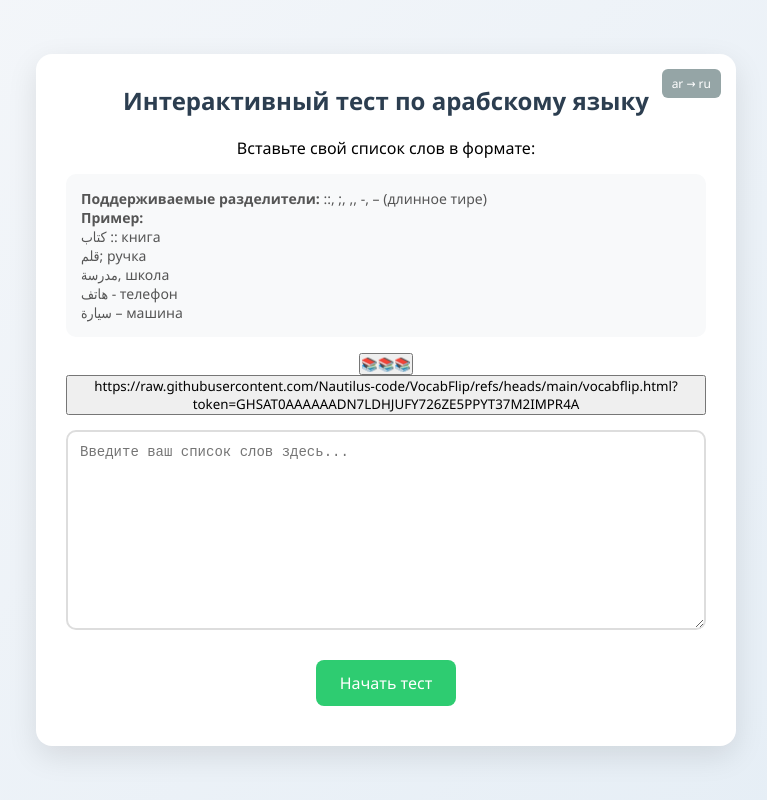
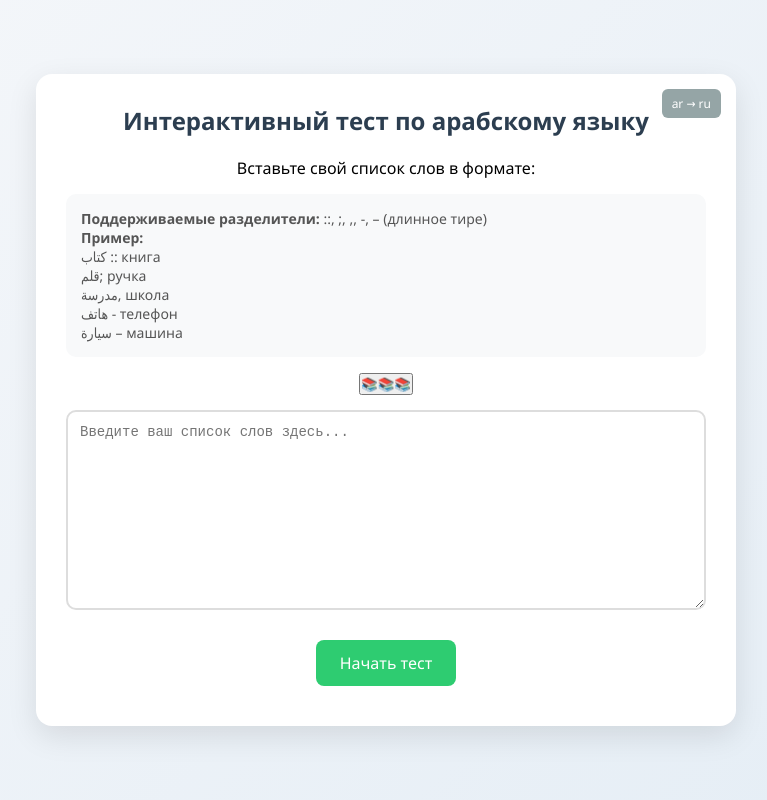
Before and after one commit to Nautilus-code/LearnArabicQuiz-, a plain HTML site: page index.html in a window 1280 px wide. Shown: the whole page, without its empty margins (254-1021 px from the left). Drawn offline with Linux system fonts and the light colour scheme.

Commit message:
Update index.html

```diff
--- a/index.html
+++ b/index.html
@@ -233,8 +233,6 @@
 </button>
 
 
-
-            <button>https://raw.githubusercontent.com/Nautilus-code/VocabFlip/refs/heads/main/vocabflip.html?token=GHSAT0AAAAAADN7LDHJUFY726ZE5PPYT37M2IMPR4A</button>
             <textarea id="wordList" placeholder="Введите ваш список слов здесь..."></textarea>
             <br>
             <button class="btn btn-success" id="startTestBtn">Начать тест</button>
```
